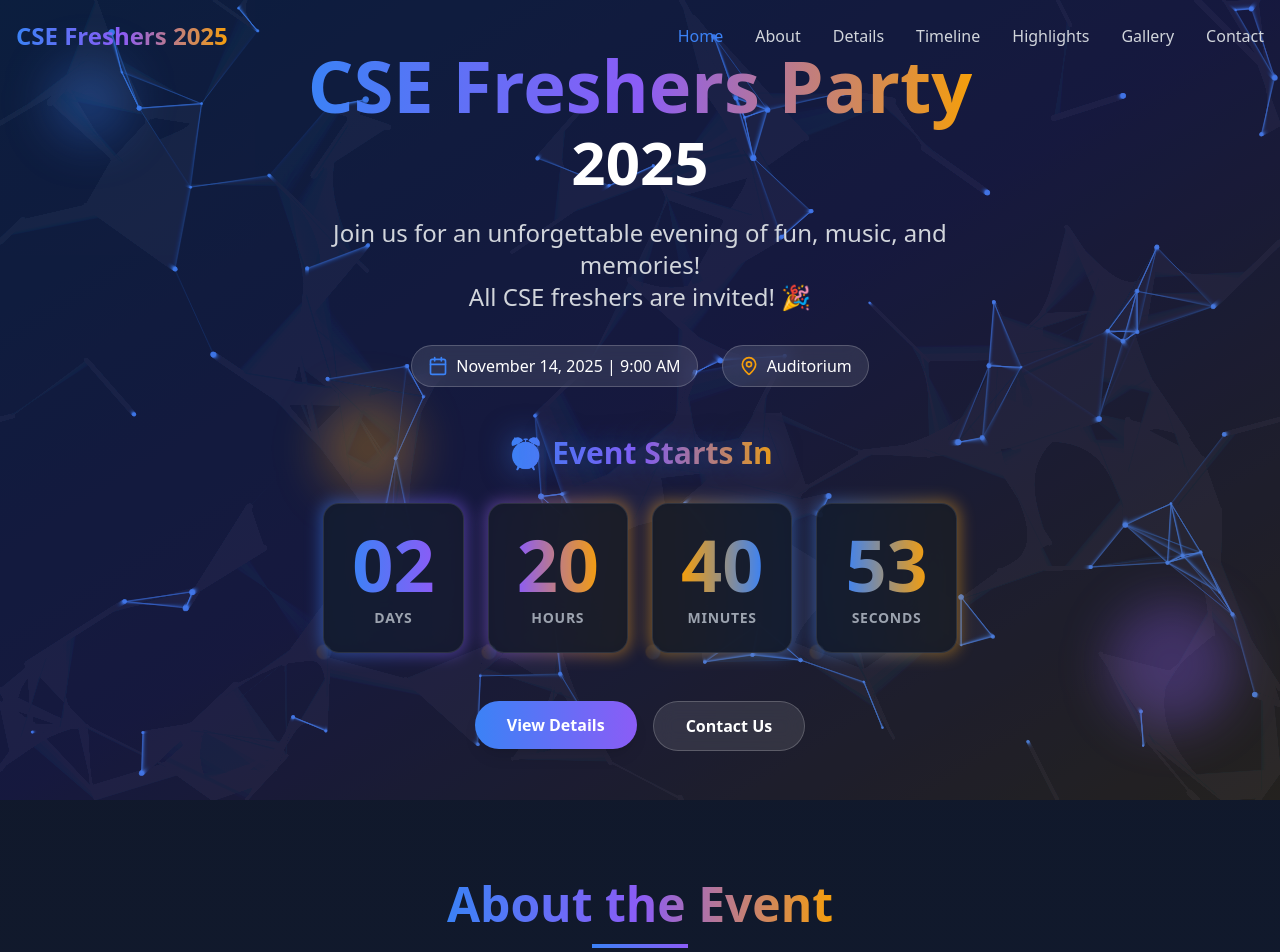
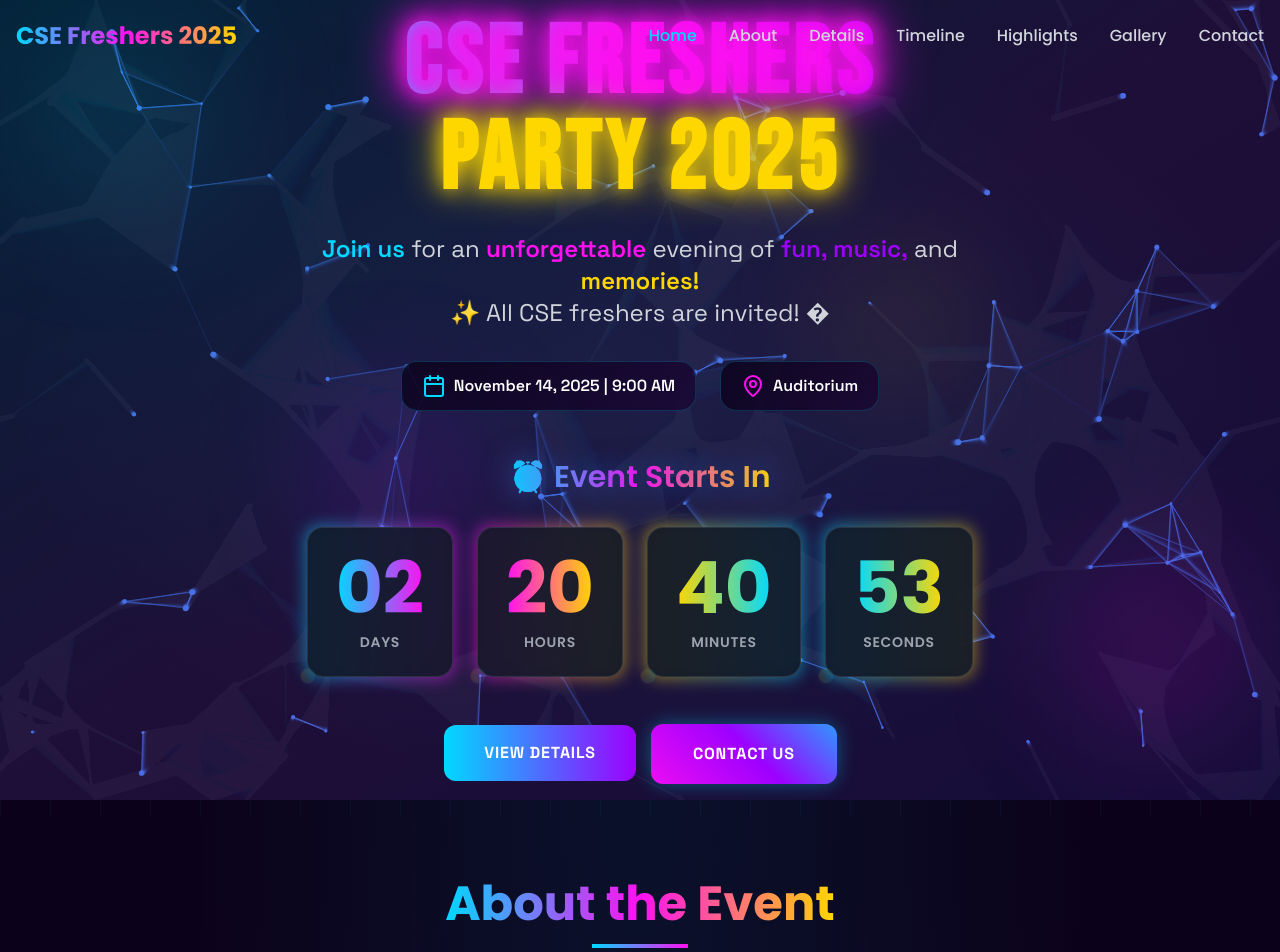
Before and after one commit to ItsVikasA/Freshers, a Next.js app: page / in a window 1280 px wide. Shown: the top 952 px of the page. Built offline with nearby package versions, Linux system fonts and the light colour scheme.

Commit message:
Complete redesign: Add cyberpunk neon theme with new fonts (Bebas Neue, Space Grotesk, Poppins)

```diff
--- a/src/app/globals.css
+++ b/src/app/globals.css
@@ -4,8 +4,8 @@
 
 :root {
   --foreground-rgb: 255, 255, 255;
-  --background-start-rgb: 15, 23, 42;
-  --background-end-rgb: 30, 41, 59;
+  --background-start-rgb: 10, 1, 24;
+  --background-end-rgb: 26, 6, 51;
 }
 
 * {
@@ -20,14 +20,37 @@ html {
 
 body {
   color: rgb(var(--foreground-rgb));
-  background: linear-gradient(
-      to bottom,
-      transparent,
-      rgb(var(--background-end-rgb))
-    )
-    rgb(var(--background-start-rgb));
+  background: radial-gradient(ellipse at top, rgba(0,217,255,0.08) 0%, transparent 50%),
+              radial-gradient(ellipse at bottom, rgba(255,16,240,0.08) 0%, transparent 50%),
+              linear-gradient(to bottom, rgb(var(--background-start-rgb)), rgb(var(--background-end-rgb)));
   min-height: 100vh;
-  transition: background-color 0.3s ease, color 0.3s ease;
+  position: relative;
+  overflow-x: hidden;
+}
+
+/* Animated grid background */
+body::before {
+  content: '';
+  position: fixed;
+  top: 0;
+  left: 0;
+  width: 100%;
+  height: 100%;
+  background-image:
+    linear-gradient(rgba(0,217,255,0.05) 1px, transparent 1px),
+    linear-gradient(90deg, rgba(0,217,255,0.05) 1px, transparent 1px);
+  background-size: 50px 50px;
+  z-index: -1;
+  animation: gridMove 20s linear infinite;
+}
+
+@keyframes gridMove {
+  0% {
+    transform: translateY(0);
+  }
+  100% {
+    transform: translateY(50px);
+  }
 }
 
 @layer utilities {
@@ -36,47 +59,78 @@ body {
   }
 
   .glass-effect {
-    background: rgba(255, 255, 255, 0.1);
-    -webkit-backdrop-filter: blur(10px);
-    backdrop-filter: blur(10px);
-    border: 1px solid rgba(255, 255, 255, 0.2);
+    background: linear-gradient(135deg, rgba(0,217,255,0.1) 0%, rgba(255,16,240,0.1) 100%);
+    -webkit-backdrop-filter: blur(20px);
+    backdrop-filter: blur(20px);
+    border: 1px solid rgba(0,217,255,0.3);
+    box-shadow: 0 8px 32px rgba(0,217,255,0.1), inset 0 1px 1px rgba(255,255,255,0.1);
   }
 
-  .cyber-border {
+  .neon-border {
     border: 2px solid transparent;
     background-clip: padding-box;
     position: relative;
+    box-shadow: 0 0 20px rgba(0,217,255,0.4);
   }
 
-  .cyber-border::before {
+  .neon-border::before {
     content: '';
     position: absolute;
     top: -2px;
     left: -2px;
     right: -2px;
     bottom: -2px;
-    background: linear-gradient(45deg, #3B82F6, #8B5CF6, #F59E0B);
+    background: linear-gradient(45deg, #00D9FF, #FF10F0, #9D00FF, #00D9FF);
     border-radius: inherit;
     z-index: -1;
+    background-size: 200% 200%;
+    animation: gradientShift 3s ease infinite;
+  }
+
+  @keyframes gradientShift {
+    0%, 100% { background-position: 0% 50%; }
+    50% { background-position: 100% 50%; }
+  }
+
+  .neon-text {
+    text-shadow: 0 0 10px currentColor, 0 0 20px currentColor, 0 0 30px currentColor;
+  }
+
+  .cyber-card {
+    position: relative;
+    background: linear-gradient(135deg, rgba(10,1,24,0.8) 0%, rgba(26,6,51,0.8) 100%);
+    -webkit-backdrop-filter: blur(20px);
+    backdrop-filter: blur(20px);
+    border: 1px solid rgba(0,217,255,0.2);
+    transition: all 0.3s ease;
+  }
+
+  .cyber-card:hover {
+    border-color: rgba(0,217,255,0.5);
+    box-shadow: 0 0 30px rgba(0,217,255,0.3), 0 0 60px rgba(255,16,240,0.2);
+    transform: translateY(-5px);
   }
 }
 
 /* Custom scrollbar */
 ::-webkit-scrollbar {
-  width: 10px;
+  width: 12px;
 }
 
 ::-webkit-scrollbar-track {
-  background: #1e293b;
+  background: rgba(10,1,24,0.9);
+  border-left: 1px solid rgba(0,217,255,0.1);
 }
 
 ::-webkit-scrollbar-thumb {
-  background: linear-gradient(to bottom, #3B82F6, #8B5CF6);
-  border-radius: 5px;
+  background: linear-gradient(to bottom, #00D9FF, #FF10F0);
+  border-radius: 10px;
+  border: 2px solid rgba(10,1,24,0.9);
 }
 
 ::-webkit-scrollbar-thumb:hover {
-  background: linear-gradient(to bottom, #2563eb, #7c3aed);
+  background: linear-gradient(to bottom, #00D9FF, #9D00FF);
+  box-shadow: 0 0 10px rgba(0,217,255,0.5);
 }
 
 /* Particle canvas */
--- a/src/app/layout.tsx
+++ b/src/app/layout.tsx
@@ -1,9 +1,10 @@
 import type { Metadata } from 'next'
-import { Inter, Orbitron } from 'next/font/google'
+import { Space_Grotesk, Bebas_Neue, Poppins } from 'next/font/google'
 import './globals.css'
 
-const inter = Inter({ subsets: ['latin'], variable: '--font-inter' })
-const orbitron = Orbitron({ subsets: ['latin'], variable: '--font-orbitron' })
+const spaceGrotesk = Space_Grotesk({ subsets: ['latin'], variable: '--font-space' })
+const bebasNeue = Bebas_Neue({ weight: '400', subsets: ['latin'], variable: '--font-bebas' })
+const poppins = Poppins({ weight: ['300', '400', '500', '600', '700'], subsets: ['latin'], variable: '--font-poppins' })
 
 export const metadata: Metadata = {
   title: 'CSE Freshers Party 2025 - Welcome Freshers!',
@@ -33,7 +34,7 @@ export default function RootLayout({
 }) {
   return (
     <html lang="en" className="dark">
-      <body className={`${inter.variable} ${orbitron.variable} font-sans antialiased`}>
+      <body className={`${poppins.variable} ${bebasNeue.variable} ${spaceGrotesk.variable} font-sans antialiased`}>
         {children}
       </body>
     </html>
--- a/src/components/Hero.tsx
+++ b/src/components/Hero.tsx
@@ -81,7 +81,8 @@ const Hero = () => {
   return (
     <section id="hero" className="min-h-screen flex items-center justify-center relative overflow-hidden">
       {/* Animated gradient background */}
-      <div className="absolute inset-0 bg-gradient-to-br from-primary/20 via-secondary/20 to-accent/20 animate-pulse-slow" />
+      <div className="absolute inset-0 bg-gradient-to-br from-neon-blue/10 via-neon-pink/10 to-neon-purple/10" />
+      <div className="absolute inset-0 bg-neon-glow opacity-50" />
 
       <div className="container mx-auto px-4 z-10 text-center">
         <motion.div
@@ -91,28 +92,33 @@ const Hero = () => {
         >
           {/* Event Title */}
           <motion.h1
-            className="text-3xl sm:text-4xl md:text-6xl lg:text-7xl font-bold font-orbitron mb-6 px-4"
+            className="text-4xl sm:text-5xl md:text-7xl lg:text-8xl font-bold font-bebas mb-6 px-4 tracking-wider"
             initial={{ opacity: 0, y: 20 }}
             animate={{ opacity: 1, y: 0 }}
             transition={{ delay: 0.2 }}
           >
-            <span className="bg-gradient-to-r from-primary via-secondary to-accent bg-clip-text text-transparent">
-              CSE Freshers Party
+            <span className="bg-gradient-to-r from-neon-blue via-neon-pink to-neon-purple bg-clip-text text-transparent neon-text animate-neon-pulse">
+              CSE FRESHERS
             </span>
             <br />
-            <span className="text-white text-3xl sm:text-4xl md:text-5xl lg:text-6xl">2025</span>
+            <span className="text-neon-yellow text-5xl sm:text-6xl md:text-7xl lg:text-8xl neon-text" style={{ textShadow: '0 0 20px #FFD700, 0 0 40px #FFD700' }}>
+              PARTY 2025
+            </span>
           </motion.h1>
 
           {/* Tagline */}
           <motion.p
-            className="text-base sm:text-lg md:text-xl lg:text-2xl text-gray-300 mb-8 max-w-2xl mx-auto px-4"
+            className="text-base sm:text-lg md:text-xl lg:text-2xl font-space text-gray-300 mb-8 max-w-3xl mx-auto px-4 leading-relaxed"
             initial={{ opacity: 0 }}
             animate={{ opacity: 1 }}
             transition={{ delay: 0.4 }}
           >
-            Join us for an unforgettable evening of fun, music, and memories!
+            <span className="text-neon-blue font-semibold">Join us</span> for an{' '}
+            <span className="text-neon-pink font-semibold">unforgettable</span> evening of{' '}
+            <span className="text-neon-purple font-semibold">fun, music,</span> and{' '}
+            <span className="text-neon-yellow font-semibold">memories!</span>
             <br className="hidden sm:block" />
-            <span className="sm:inline block mt-2 sm:mt-0">All CSE freshers are invited! 🎉</span>
+            <span className="sm:inline block mt-2 sm:mt-0">✨ All CSE freshers are invited! �</span>
           </motion.p>
 
           {/* Quick Info */}
@@ -122,14 +128,20 @@ const Hero = () => {
             animate={{ opacity: 1 }}
             transition={{ delay: 0.6 }}
           >
-            <div className="flex items-center gap-2 glass-effect px-3 sm:px-4 py-2 rounded-full">
-              <Calendar className="text-primary w-4 h-4 sm:w-5 sm:h-5" />
-              <span className="text-xs sm:text-sm md:text-base">November 14, 2025 | 9:00 AM</span>
-            </div>
-            <div className="flex items-center gap-2 glass-effect px-3 sm:px-4 py-2 rounded-full">
-              <MapPin className="text-accent w-4 h-4 sm:w-5 sm:h-5" />
-              <span className="text-xs sm:text-sm md:text-base">Auditorium</span>
-            </div>
+            <motion.div
+              className="flex items-center gap-2 cyber-card px-4 sm:px-5 py-3 rounded-2xl border-2 border-neon-blue/50"
+              whileHover={{ scale: 1.05, boxShadow: '0 0 30px rgba(0,217,255,0.5)' }}
+            >
+              <Calendar className="text-neon-blue w-5 h-5 sm:w-6 sm:h-6" />
+              <span className="text-xs sm:text-sm md:text-base font-space font-semibold">November 14, 2025 | 9:00 AM</span>
+            </motion.div>
+            <motion.div
+              className="flex items-center gap-2 cyber-card px-4 sm:px-5 py-3 rounded-2xl border-2 border-neon-pink/50"
+              whileHover={{ scale: 1.05, boxShadow: '0 0 30px rgba(255,16,240,0.5)' }}
+            >
+              <MapPin className="text-neon-pink w-5 h-5 sm:w-6 sm:h-6" />
+              <span className="text-xs sm:text-sm md:text-base font-space font-semibold">Auditorium</span>
+            </motion.div>
           </motion.div>
 
           {/* Countdown Timer */}
@@ -159,7 +171,7 @@ const Hero = () => {
 
           {/* CTA Buttons */}
           <motion.div
-            className="flex flex-col sm:flex-row gap-4 justify-center"
+            className="flex flex-col sm:flex-row gap-4 justify-center px-4"
             initial={{ opacity: 0, y: 20 }}
             animate={{ opacity: 1, y: 0 }}
             transition={{ delay: 1 }}
@@ -170,9 +182,14 @@ const Hero = () => {
               duration={500}
               className="cursor-pointer"
             >
-              <button className="bg-gradient-to-r from-primary to-secondary hover:from-primary/80 hover:to-secondary/80 text-white font-bold py-3 px-8 rounded-full transition-all transform hover:scale-105 shadow-lg">
-                View Details
-              </button>
+              <motion.button
+                className="relative bg-gradient-to-r from-neon-blue to-neon-purple text-white font-bold font-space py-4 px-10 rounded-xl overflow-hidden group"
+                whileHover={{ scale: 1.05 }}
+                whileTap={{ scale: 0.95 }}
+              >
+                <span className="relative z-10 text-sm sm:text-base uppercase tracking-wider">View Details</span>
+                <div className="absolute inset-0 bg-gradient-to-r from-neon-pink to-neon-purple opacity-0 group-hover:opacity-100 transition-opacity duration-300"></div>
+              </motion.button>
             </ScrollLink>
             <ScrollLink
               to="contact"
@@ -180,29 +197,54 @@ const Hero = () => {
               duration={500}
               className="cursor-pointer"
             >
-              <button className="glass-effect hover:bg-white/20 text-white font-bold py-3 px-8 rounded-full transition-all transform hover:scale-105">
-                Contact Us
-              </button>
+              <motion.button
+                className="neon-border cyber-card text-white font-bold font-space py-4 px-10 rounded-xl"
+                whileHover={{ scale: 1.05 }}
+                whileTap={{ scale: 0.95 }}
+              >
+                <span className="text-sm sm:text-base uppercase tracking-wider">Contact Us</span>
+              </motion.button>
             </ScrollLink>
           </motion.div>
         </motion.div>
       </div>
 
-      {/* Floating elements */}
+      {/* Floating neon elements */}
       <motion.div
-        className="absolute top-20 left-10 w-20 h-20 bg-primary/30 rounded-full blur-xl"
-        animate={{ y: [0, -20, 0], x: [0, 10, 0] }}
-        transition={{ duration: 5, repeat: Infinity }}
+        className="absolute top-20 left-10 w-32 h-32 bg-neon-blue/20 rounded-full blur-3xl"
+        animate={{
+          y: [0, -30, 0],
+          x: [0, 20, 0],
+          scale: [1, 1.2, 1]
+        }}
+        transition={{ duration: 5, repeat: Infinity, ease: "easeInOut" }}
       />
       <motion.div
-        className="absolute bottom-20 right-10 w-32 h-32 bg-secondary/30 rounded-full blur-xl"
-        animate={{ y: [0, 20, 0], x: [0, -10, 0] }}
-        transition={{ duration: 6, repeat: Infinity }}
+        className="absolute bottom-20 right-10 w-40 h-40 bg-neon-pink/20 rounded-full blur-3xl"
+        animate={{
+          y: [0, 30, 0],
+          x: [0, -20, 0],
+          scale: [1, 1.3, 1]
+        }}
+        transition={{ duration: 6, repeat: Infinity, ease: "easeInOut" }}
       />
       <motion.div
-        className="absolute top-1/2 left-1/4 w-24 h-24 bg-accent/30 rounded-full blur-xl"
-        animate={{ y: [0, -15, 0], x: [0, 15, 0] }}
-        transition={{ duration: 7, repeat: Infinity }}
+        className="absolute top-1/2 left-1/4 w-36 h-36 bg-neon-purple/20 rounded-full blur-3xl"
+        animate={{
+          y: [0, -20, 0],
+          x: [0, 25, 0],
+          scale: [1, 1.25, 1]
+        }}
+        transition={{ duration: 7, repeat: Infinity, ease: "easeInOut" }}
+      />
+      <motion.div
+        className="absolute top-1/3 right-1/4 w-28 h-28 bg-neon-yellow/15 rounded-full blur-3xl"
+        animate={{
+          y: [0, 25, 0],
+          x: [0, -15, 0],
+          scale: [1, 1.15, 1]
+        }}
+        transition={{ duration: 8, repeat: Infinity, ease: "easeInOut" }}
       />
     </section>
   )
--- a/tailwind.config.ts
+++ b/tailwind.config.ts
@@ -9,28 +9,60 @@ const config: Config = {
   darkMode: 'class',
   theme: {
     extend: {
+      fontFamily: {
+        sans: ['var(--font-poppins)', 'system-ui', 'sans-serif'],
+        bebas: ['var(--font-bebas)', 'cursive'],
+        space: ['var(--font-space)', 'monospace'],
+      },
       colors: {
-        primary: '#3B82F6',
-        secondary: '#8B5CF6',
-        accent: '#F59E0B',
+        primary: '#00D9FF',
+        secondary: '#FF10F0',
+        accent: '#FFD700',
+        neon: {
+          blue: '#00D9FF',
+          pink: '#FF10F0',
+          purple: '#9D00FF',
+          green: '#39FF14',
+          yellow: '#FFD700',
+        },
       },
       backgroundImage: {
         'gradient-radial': 'radial-gradient(var(--tw-gradient-stops))',
-        'gradient-conic':
-          'conic-gradient(from 180deg at 50% 50%, var(--tw-gradient-stops))',
-        'cyber-gradient': 'linear-gradient(135deg, #667eea 0%, #764ba2 100%)',
-        'dark-gradient': 'linear-gradient(to bottom, #0f172a, #1e293b)',
+        'gradient-conic': 'conic-gradient(from 180deg at 50% 50%, var(--tw-gradient-stops))',
+        'cyber-gradient': 'linear-gradient(135deg, #00D9FF 0%, #FF10F0 50%, #9D00FF 100%)',
+        'dark-gradient': 'linear-gradient(to bottom, #0a0118, #1a0633)',
+        'neon-glow': 'radial-gradient(ellipse at center, rgba(0,217,255,0.15) 0%, transparent 70%)',
       },
       animation: {
         'float': 'float 6s ease-in-out infinite',
         'pulse-slow': 'pulse 3s cubic-bezier(0.4, 0, 0.6, 1) infinite',
         'bounce-slow': 'bounce 3s infinite',
+        'glow': 'glow 2s ease-in-out infinite',
+        'slide-up': 'slideUp 0.5s ease-out',
+        'neon-pulse': 'neonPulse 2s ease-in-out infinite',
       },
       keyframes: {
         float: {
           '0%, 100%': { transform: 'translateY(0px)' },
           '50%': { transform: 'translateY(-20px)' },
         },
+        glow: {
+          '0%, 100%': { boxShadow: '0 0 20px rgba(0,217,255,0.5), 0 0 40px rgba(255,16,240,0.3)' },
+          '50%': { boxShadow: '0 0 40px rgba(0,217,255,0.8), 0 0 80px rgba(255,16,240,0.5)' },
+        },
+        slideUp: {
+          '0%': { transform: 'translateY(100px)', opacity: '0' },
+          '100%': { transform: 'translateY(0)', opacity: '1' },
+        },
+        neonPulse: {
+          '0%, 100%': { textShadow: '0 0 10px #00D9FF, 0 0 20px #00D9FF, 0 0 30px #00D9FF' },
+          '50%': { textShadow: '0 0 20px #FF10F0, 0 0 40px #FF10F0, 0 0 60px #FF10F0' },
+        },
+      },
+      boxShadow: {
+        'neon-blue': '0 0 20px rgba(0,217,255,0.6), 0 0 40px rgba(0,217,255,0.4)',
+        'neon-pink': '0 0 20px rgba(255,16,240,0.6), 0 0 40px rgba(255,16,240,0.4)',
+        'neon-purple': '0 0 20px rgba(157,0,255,0.6), 0 0 40px rgba(157,0,255,0.4)',
       },
     },
   },
```
